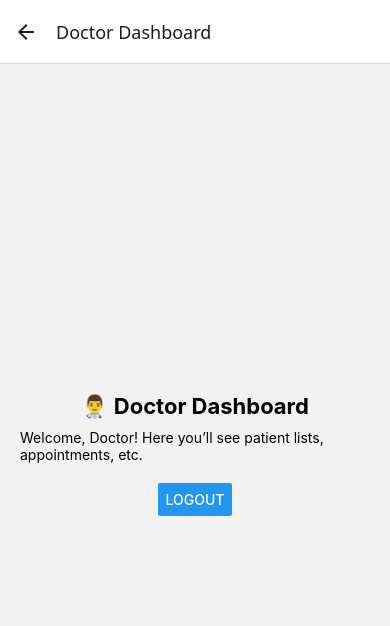
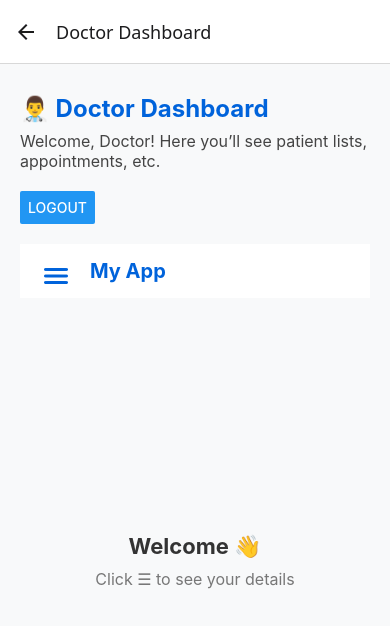
Before and after one commit to doctorpatient1234-maker/DoctorPatient, a React Native app: screen /DoctorDashboard in a window 390 px wide. Shown: the top 626 px of the page. Built offline with nearby package versions, Linux system fonts and the light colour scheme.

Commit message:
My hospital app 3rd Oct

```diff
--- a/screens/DoctorDashboard.js
+++ b/screens/DoctorDashboard.js
@@ -1,30 +1,7 @@
-/*
 import React from "react";
-import { View, Text, Button } from "react-native";
+import { View, Text, StyleSheet, Button, ScrollView } from "react-native";
 import { auth } from "../firebaseConfig";
-import { signOut } from "firebase/auth";
-
-export default function DoctorDashboard() {
-  const handleLogout = async () => {
-    try {
-      await signOut(auth);
-    } catch (error) {
-      alert(error.message);
-    }
-  };
-
-  return (
-    <View style={{ flex: 1, justifyContent: "center", alignItems: "center" }}>
-      <Text>Doctor Akash Dashboard</Text>
-      <Button title="Logout" onPress={handleLogout} />
-    </View>
-  );
-}
-*/
-
-import React from "react";
-import { View, Text, StyleSheet, Button } from "react-native";
-import { auth } from "../firebaseConfig";
+import DoctorDetails from "./DoctorDetails";
 
 export default function DoctorDashboard({ navigation }) {
   const handleLogout = async () => {
@@ -34,17 +11,47 @@ export default function DoctorDashboard({ navigation }) {
 
   return (
     <View style={styles.container}>
-      <Text style={styles.title}>👨‍⚕️ Doctor Dashboard</Text>
-      <Text>Welcome, Doctor! Here you’ll see patient lists, appointments, etc.</Text>
+      {/* ScrollView makes it responsive on mobile & laptop */}
+      <ScrollView contentContainerStyle={styles.scrollContent}>
+        <Text style={styles.title}>👨‍⚕️ Doctor Dashboard</Text>
+        <Text style={styles.subtitle}>
+          Welcome, Doctor! Here you’ll see patient lists, appointments, etc.
+        </Text>
 
-      <View style={{ marginTop: 20 }}>
-        <Button title="Logout" onPress={handleLogout} />
-      </View>
+        <View style={styles.logoutBtn}>
+          <Button title="Logout" onPress={handleLogout} />
+        </View>
+
+        {/* Doctor Info */}
+        <DoctorDetails />
+      </ScrollView>
     </View>
   );
 }
 
 const styles = StyleSheet.create({
-  container: { flex: 1, justifyContent: "center", alignItems: "center", padding: 20 },
-  title: { fontSize: 22, fontWeight: "bold", marginBottom: 10 },
+  container: {
+    flex: 1,
+    backgroundColor: "#F8F9FA", // light background for real-app feel
+  },
+  scrollContent: {
+    flexGrow: 1,
+    padding: 20,
+  },
+  title: {
+    fontSize: 24,
+    fontWeight: "bold",
+    marginTop: 10,
+    marginBottom: 8,
+    color: "#0063dbff",
+  },
+  subtitle: {
+    fontSize: 16,
+    color: "#444",
+    marginBottom: 20,
+  },
+  logoutBtn: {
+    alignSelf: "flex-start",
+    marginBottom: 20,
+  },
 });
--- a/screens/DoctorDetails.js
+++ b/screens/DoctorDetails.js
@@ -1,22 +1,165 @@
-/*import React from "react";
-import { View, Text, StyleSheet } from "react-native";
+import React, { useState, useEffect, useRef } from "react";
+import {
+  View,
+  Text,
+  StyleSheet,
+  TouchableOpacity,
+  Animated,
+  Dimensions,
+  Pressable,
+  Button
+} from "react-native";
+import { Ionicons } from "@expo/vector-icons";
+import { auth, db } from "../firebaseConfig";
+import { doc, onSnapshot } from "firebase/firestore";
 
-export default function DoctorDetails({ route }) {
-  const { doctor } = route.params;
+const { width, height } = Dimensions.get("window");
+
+// Responsive drawer width based on screen size
+const isSmallScreen = width < 768; // Treat screens <768px as mobile
+const drawerWidth = isSmallScreen ? width * 0.7 : width * 0.3;
+
+export default function Dashboard({ navigation }) {
+  const [menuOpen, setMenuOpen] = useState(false);
+  const [userData, setUserData] = useState(null);
+  const slideAnim = useRef(new Animated.Value(-drawerWidth)).current;
+
+  /*const handleLogout = async () => {
+      await auth.signOut();
+      navigation.replace("Login");              //This function is giving err "TypeError: Cannot read properties of undefined (reading 'replace')".
+    };
+*/
+    const handleLogout = async () => {
+  await auth.signOut();
+  if (navigation?.replace) {
+    navigation.replace("Login");
+  } else {
+    // fallback for web
+    window.location.href = "/login";
+  }
+};
+
+  useEffect(() => {
+    const user = auth.currentUser;
+    if (!user) return;
+
+    const unsub = onSnapshot(doc(db, "users", user.uid), (docSnap) => {
+      if (docSnap.exists()) setUserData(docSnap.data());
+    });
+
+    return () => unsub();
+  }, []);
+
+  const openMenu = () => {
+    setMenuOpen(true);
+    Animated.timing(slideAnim, {
+      toValue: 0,
+      duration: 300,
+      useNativeDriver: false,
+    }).start();
+  };
+
+  const closeMenu = () => {
+    Animated.timing(slideAnim, {
+      toValue: -drawerWidth,
+      duration: 300,
+      useNativeDriver: false,
+    }).start(() => setMenuOpen(false));
+  };
 
   return (
     <View style={styles.container}>
-      <Text style={styles.name}>{doctor.fullName}</Text>
-      <Text style={styles.info}>Degree: {doctor.degree}</Text>
-      <Text style={styles.info}>Specialization: {doctor.specialization}</Text>
-      <Text style={styles.info}>Availability: {doctor.availability}</Text>
-      <Text style={styles.info}>Fees: ₹{doctor.fees}</Text>
+      {/* Top Navbar */}
+      <View style={styles.navbar}>
+        <TouchableOpacity onPress={openMenu} style={styles.hamburger}>
+          <Ionicons name="menu" size={32} color="#0063dbff" />
+        </TouchableOpacity>
+        <Text style={styles.title}>My App</Text>
+      </View>
+
+      {/* Main Content */}
+      <View style={styles.content}>
+        <Text style={styles.welcome}>Welcome 👋</Text>
+        <Text style={styles.hint}>Click ☰ to see your details</Text>
+      </View>
+
+      {/* Drawer + Overlay */}
+      {menuOpen && (
+        <>
+          <Pressable style={styles.overlay} onPress={closeMenu} />
+          <Animated.View
+            style={[
+              styles.drawer,
+              { width: drawerWidth, height: height, transform: [{ translateX: slideAnim }] },
+            ]}
+          >
+            <View style={styles.drawerContent}>
+              {userData ? (
+                <>
+                  <Text style={styles.drawerItem}>👤 {userData.fullName}</Text>
+                  <Text style={styles.drawerItem}>💼 {userData.role}</Text>
+                  <Text style={styles.drawerItem}>📧 {userData.email}</Text>
+                  <View style={styles.logoutBtn}>
+                            <Button title="Logout" onPress={handleLogout} />
+                  </View>
+                </>
+              ) : (
+                <Text style={styles.drawerItem}>Loading...</Text>
+              )}
+            </View>
+          </Animated.View>
+        </>
+      )}
     </View>
   );
 }
 
 const styles = StyleSheet.create({
-  container: { flex: 1, padding: 20, backgroundColor: "#fff" },
-  name: { fontSize: 24, fontWeight: "bold", color: "#0063dbff", marginBottom: 10 },
-  info: { fontSize: 16, marginVertical: 4, color: "#333" },
+  container: { flex: 1, backgroundColor: "#F8F9FA" },
+
+  navbar: {
+    flexDirection: "row",
+    alignItems: "center",
+    backgroundColor: "#fff",
+    paddingHorizontal: 20,
+    paddingVertical: 15,
+    elevation: 5,
+  },
+  title: { fontSize: 20, fontWeight: "bold", color: "#0063dbff", marginLeft: 50 },
+  hamburger: { position: "absolute", left: 20, top: 15 },
+
+  content: { flex: 1, justifyContent: "center", alignItems: "center" },
+  welcome: { fontSize: 22, fontWeight: "bold", color: "#333" },
+  hint: { marginTop: 10, fontSize: 16, color: "#777" },
+
+  overlay: {
+    position: "absolute",
+    top: 0,
+    left: 0,
+    right: 0,
+    bottom: 0,
+    backgroundColor: "rgba(0,0,0,0.3)",
+    zIndex: 5,
+  },
+
+  drawer: {
+    position: "absolute",
+    top: 0,
+    left: 0,
+    backgroundColor: "#fff",
+    elevation: 10,
+    shadowColor: "#000",
+    shadowOpacity: 0.3,
+    shadowRadius: 10,
+    borderTopRightRadius: 10,
+    borderBottomRightRadius: 10,
+    zIndex: 10,
+  },
+  drawerContent: { padding: 20 },
+  drawerItem: { fontSize: 18, fontWeight: "500", marginBottom: 15, color: "#333" },
+
+  logoutBtn: {
+    alignSelf: "flex-start",
+    marginBottom: 20,
+  },
 });
```
